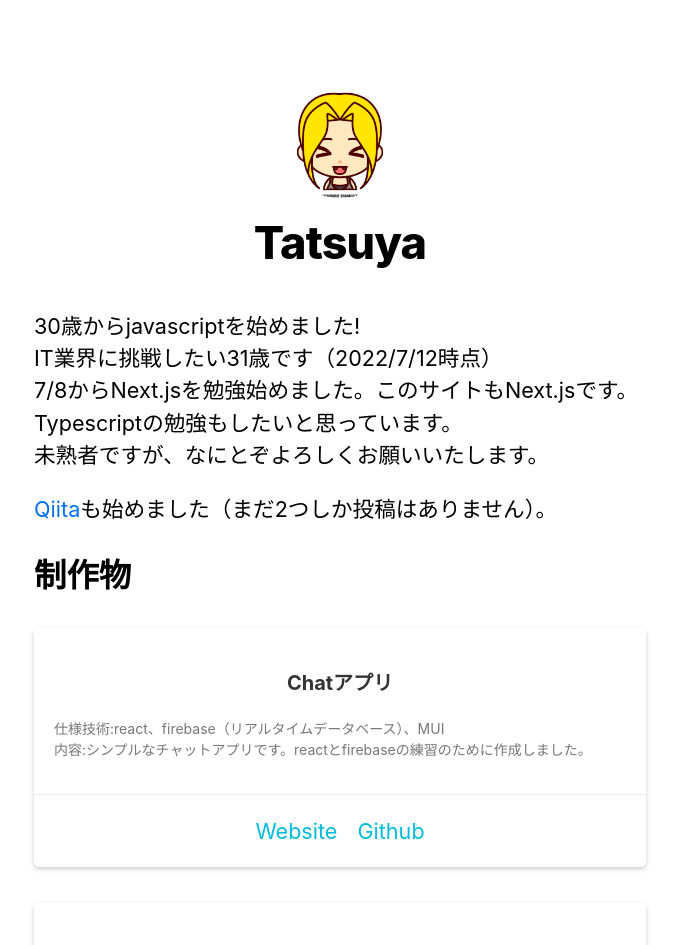
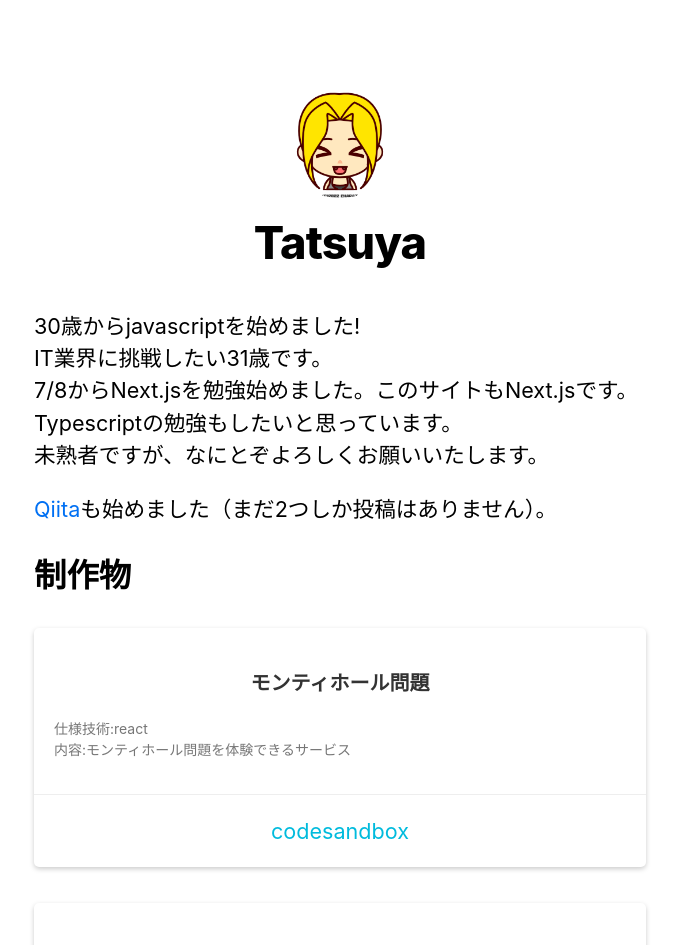
Before and after one commit to vell39mq/next-blog, a Next.js app: page / in a window 1280 px wide. Shown: the top 945 px of the page, without its empty margins (300-979 px from the left). Built offline with nearby package versions, Linux system fonts and the light colour scheme.

Commit message:
モンティホール問題を追加

```diff
--- a/pages/index.js
+++ b/pages/index.js
@@ -12,7 +12,7 @@ export default function Home() {
         <p>
           30歳からjavascriptを始めました!
           <br />
-          IT業界に挑戦したい31歳です（2022/7/12時点）
+          IT業界に挑戦したい31歳です。
           <br />
           7/8からNext.jsを勉強始めました。このサイトもNext.jsです。
           <br />
@@ -24,6 +24,18 @@ export default function Home() {
           <a href="https://qiita.com/hallotallo">Qiita</a>も始めました（まだ2つしか投稿はありません）。
         </p>
         <h2>制作物</h2>
+        <section className={utilStyles.card}>
+            <div className={utilStyles.cardContent}>
+              <h1 className={utilStyles.cardTitle}>モンティホール問題</h1>
+              <p className={utilStyles.cardText}>
+              仕様技術:react<br/>
+              内容:モンティホール問題を体験できるサービス
+              </p>
+            </div>
+            <div className={utilStyles.cardLink}>
+              <a href='https://codesandbox.io/s/monty-hall-problem-ikt0zs?file=/src/components/Explain.js'>codesandbox</a>
+            </div>
+          </section>
         <div className={utilStyles.cardContainer}>
           <section className={utilStyles.card}>
             <div className={utilStyles.cardContent}>
```
